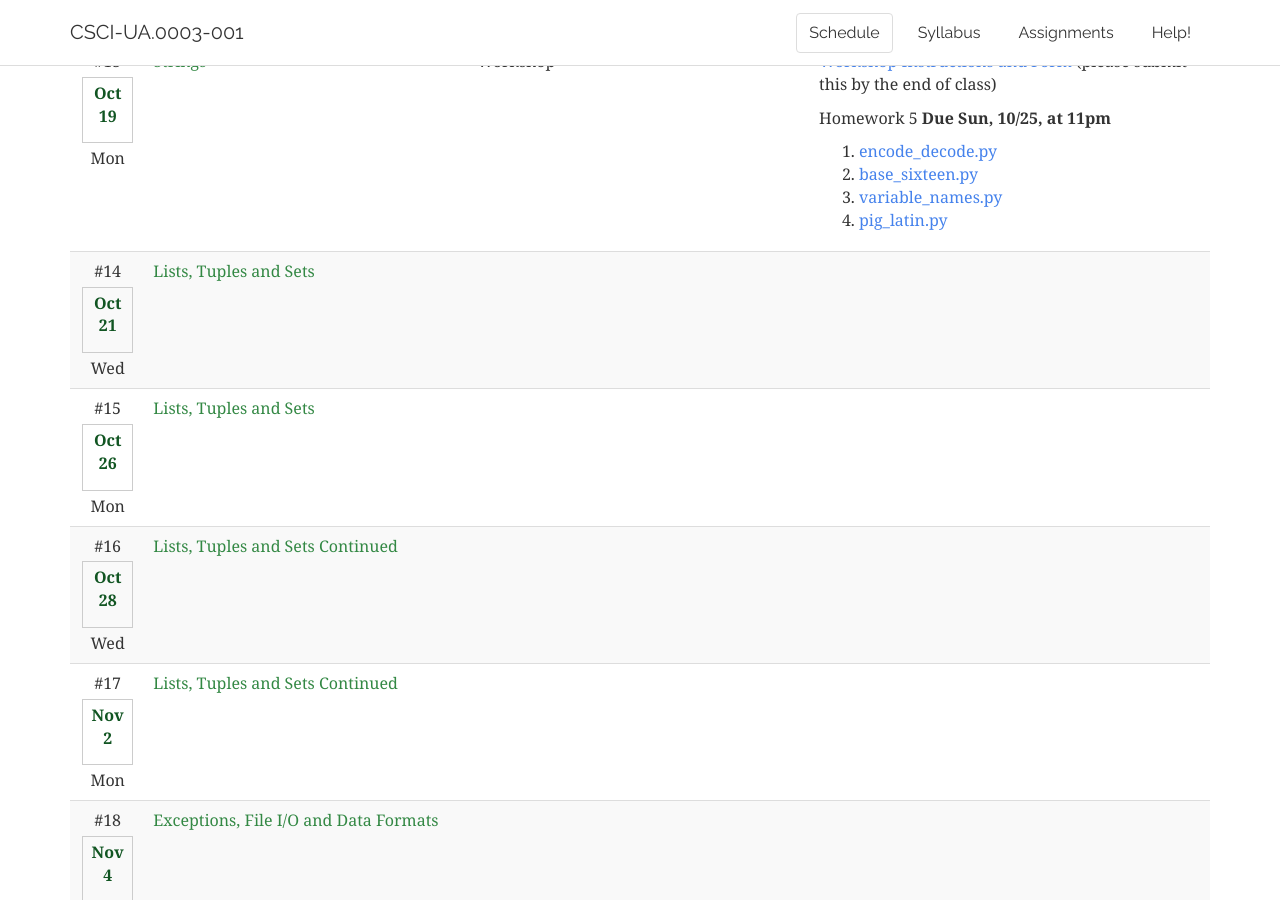
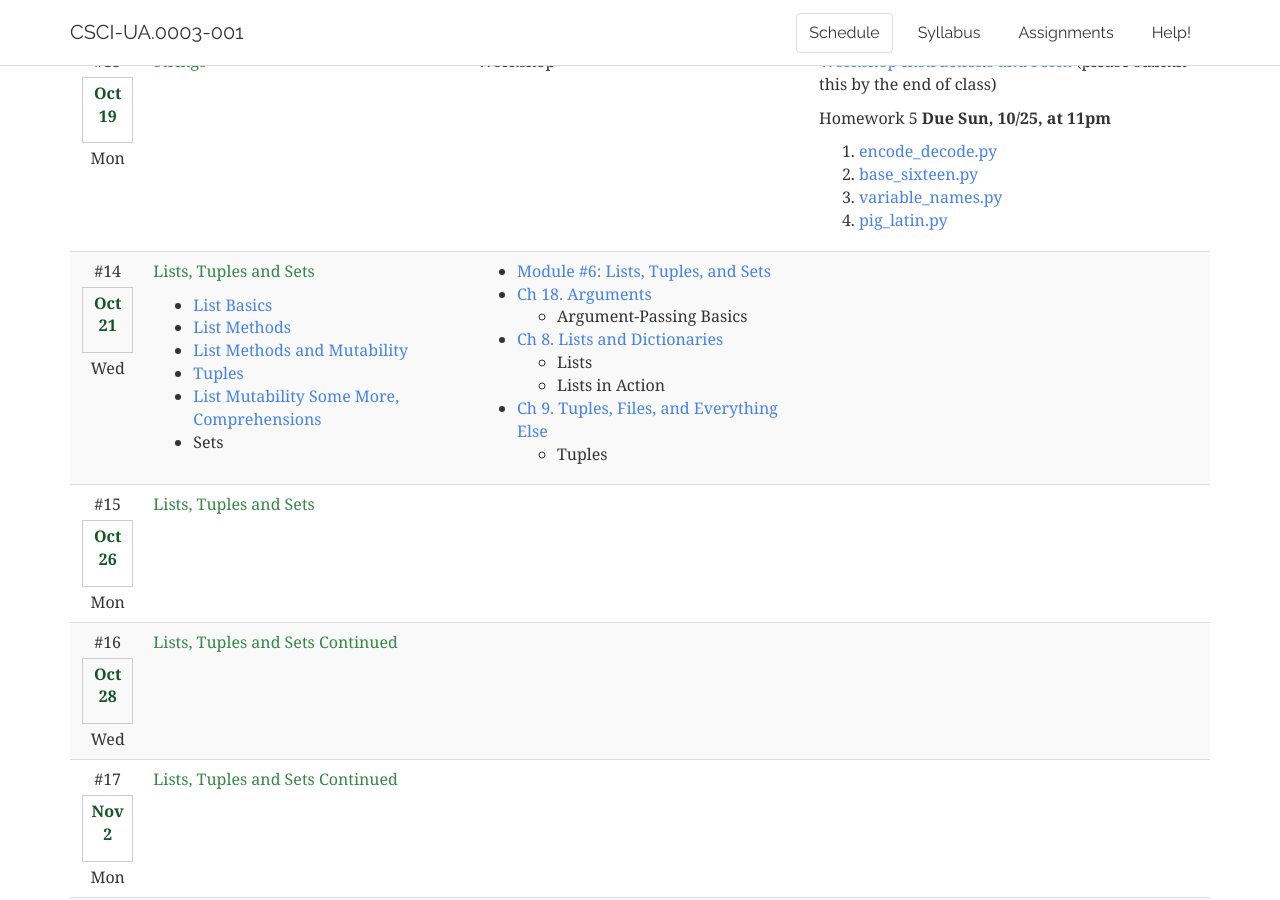
Before and after one commit to foureyes/csci-ua.0003-fall2020-001, a Jekyll site: the page built from index.markdown, in a window 1280 px wide and 900 px high, scrolled down 3455 px. Built offline with Jekyll 4.4.1, drawn with Linux system fonts in a browser that asks for light colours.

Commit message:
add lists class

```diff
--- a/_data/schedule.csv
+++ b/_data/schedule.csv
@@ -231,7 +231,7 @@ Homework 5 __Due Sun, 10/25, at 11pm__
 3. [variable_names.py](assignments/hw05/variable_names.py)
 4. [pig_latin.py](assignments/hw05/pig_latin.py)
 ",,,,
-y,,14,Oct-21,Wed,"Lists, Tuples and Sets
+,,14,Oct-21,Wed,"Lists, Tuples and Sets
 
 * [List Basics](slides/04/lists.html)
 * [List Methods](slides/04/list-methods.html)
--- a/index.markdown
+++ b/index.markdown
@@ -2,7 +2,6 @@
 layout: default
 nav-state: schedule
 ---
-
 
 <!--
 <script>
```
